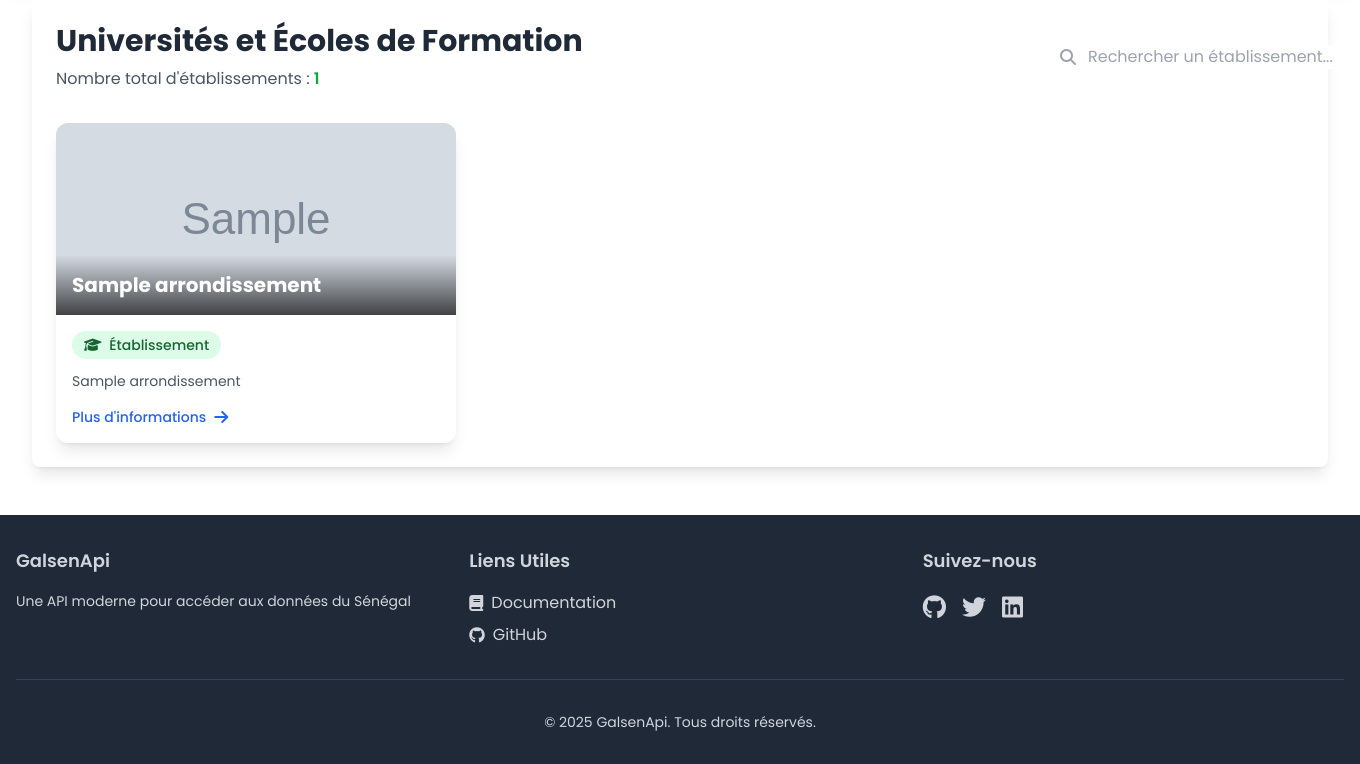
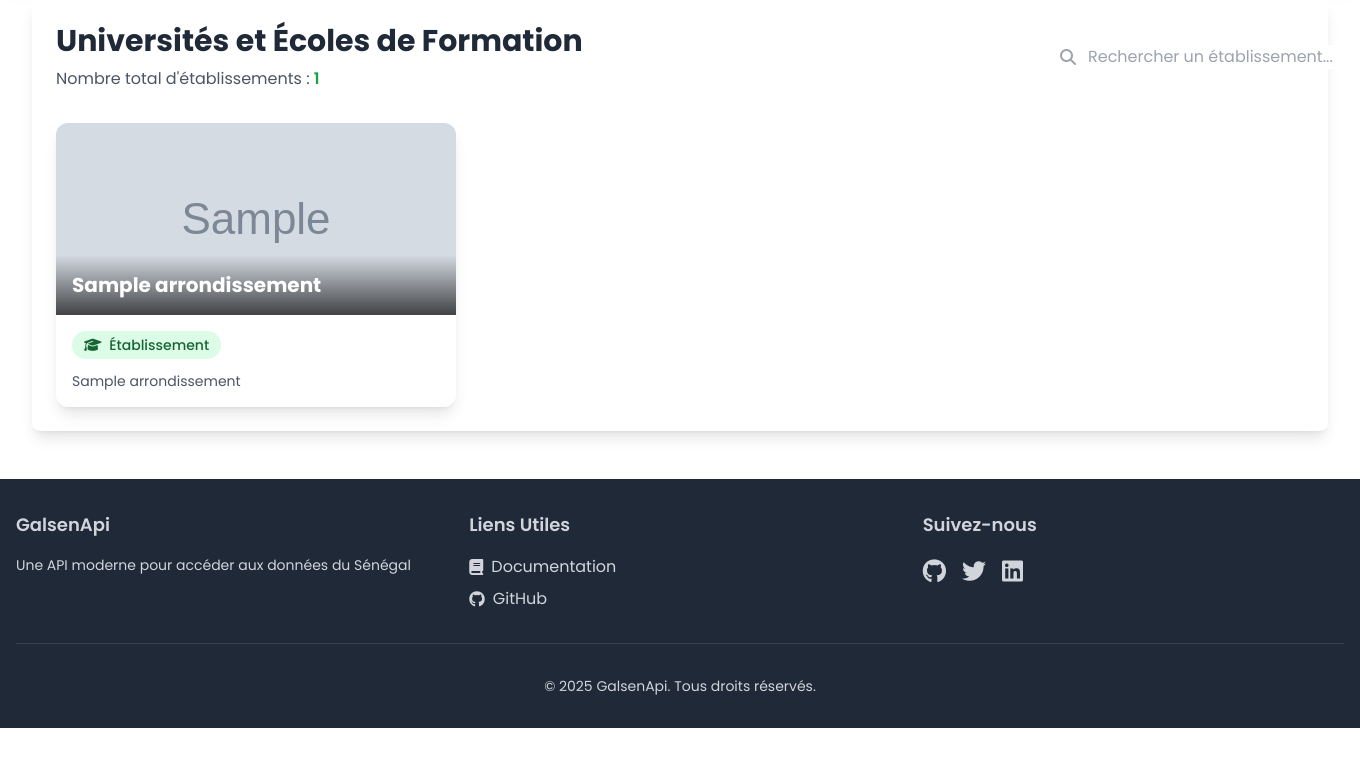
Before and after one commit to sibylassana95/GalsenAPi, a Django app: template templates/universite.html in a window 1360 px wide; the page is wider, and only the part inside the window is pictured. Shown: the part 81-845 px from the top of that part. After the commit the page ends 809 px from the top of that part, so only its background shows below. Run offline with Django 4.2, Linux system fonts and the light colour scheme; the template is opened without the code that fills it: most values are stand-ins (such as "Sample title", 1, 10 or a date in 2020); grey boxes marked "Sample" are stand-in pictures; some libraries are stand-ins or nearby versions.

Commit message:
[CHORE]: commente le code de la section d'informations supplémentaires dans le template universite.html

```diff
--- a/templates/universite.html
+++ b/templates/universite.html
@@ -41,12 +41,12 @@
                     </span>
                 </div>
                 <p class="text-gray-600 text-sm line-clamp-2">{{ universite.nom }}</p>
-                <div class="mt-4 flex justify-between items-center">
+                {% comment %} <div class="mt-4 flex justify-between items-center">
                     <a href="#" class="inline-flex items-center text-blue-600 hover:text-blue-800 transition-colors duration-200">
                         <span class="text-sm font-medium">Plus d'informations</span>
                         <i class="fas fa-arrow-right ml-2"></i>
                     </a>
-                </div>
+                </div> {% endcomment %}
             </div>
         </div>
         {% empty %}
```
